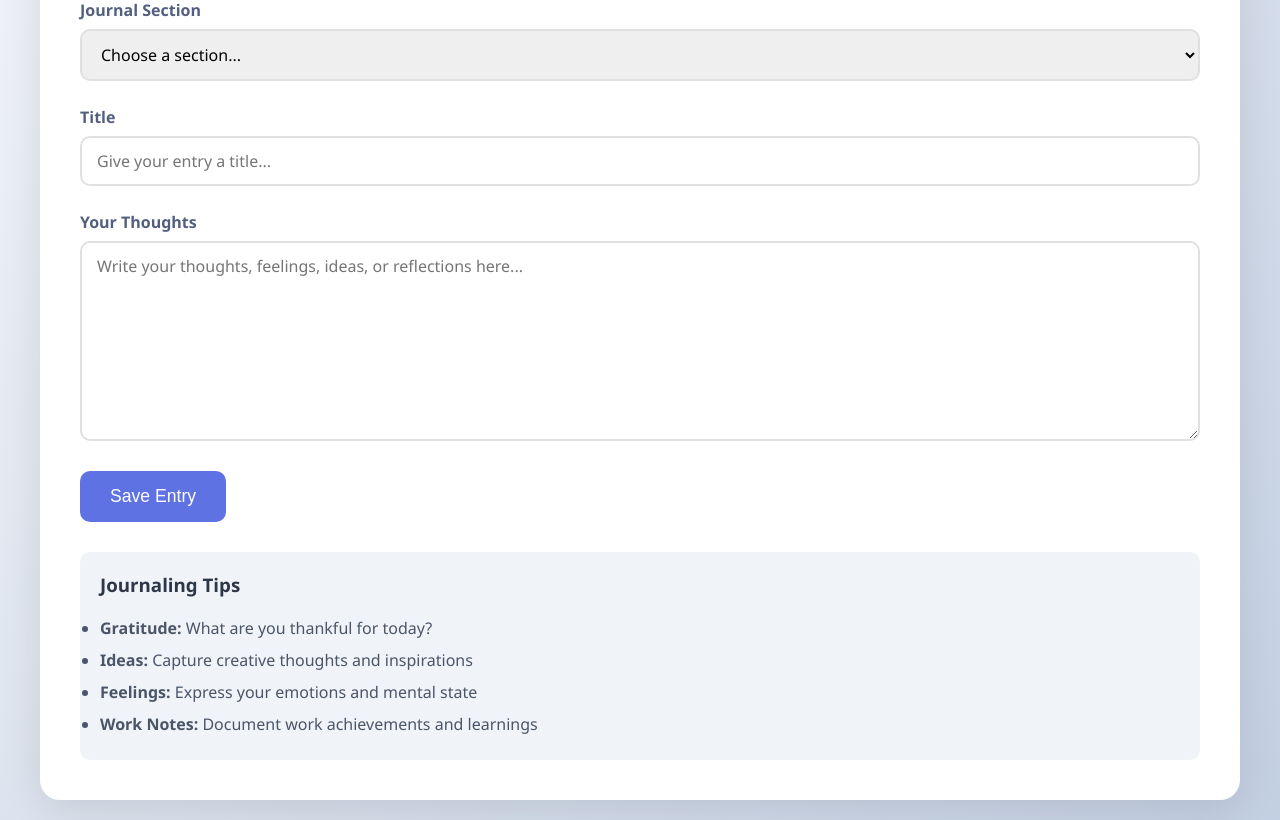
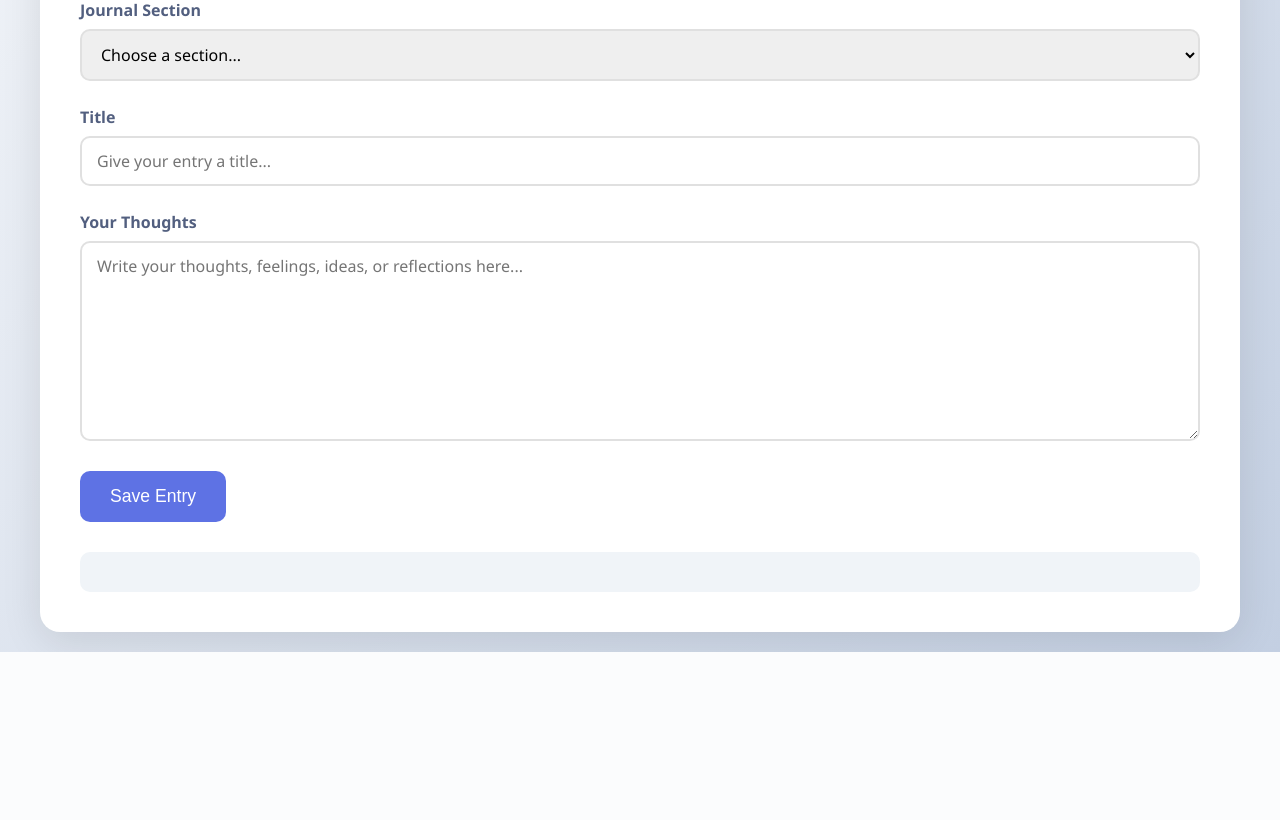
Before and after one commit to dhanihaneesha/GratitudeJournal, a Flask app: page /new-entry in a window 1280 px wide. Shown: the part 377-1197 px from the top of the page. After the commit the page ends 1029 px from the top, so only its background shows below. Run offline with Flask 3, Linux system fonts and the light colour scheme.

Commit message:
Remove journaling tips from new_entry.html
Removed journaling tips section from new entry template.

```diff
--- a/templates/new_entry.html
+++ b/templates/new_entry.html
@@ -45,14 +45,6 @@ endblock %} {% block content %}
     border-radius: 10px;
   "
 >
-  <h3 style="color: #2d3748; margin-bottom: 15px">Journaling Tips</h3>
-  <ul style="color: #4a5568; line-height: 2">
-    <li><strong>Gratitude:</strong> What are you thankful for today?</li>
-    <li><strong>Ideas:</strong> Capture creative thoughts and inspirations</li>
-    <li><strong>Feelings:</strong> Express your emotions and mental state</li>
-    <li>
-      <strong>Work Notes:</strong> Document work achievements and learnings
-    </li>
-  </ul>
+
 </div>
 {% endblock %}
```
